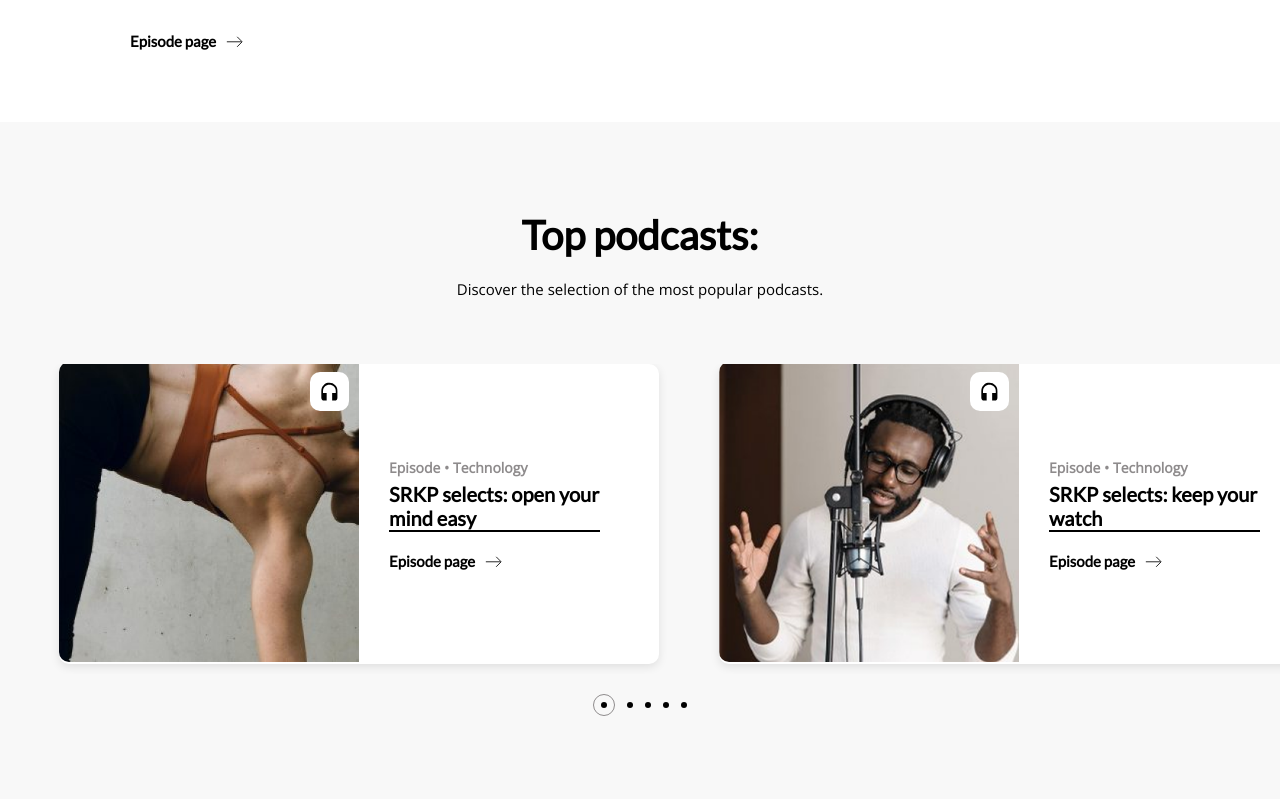
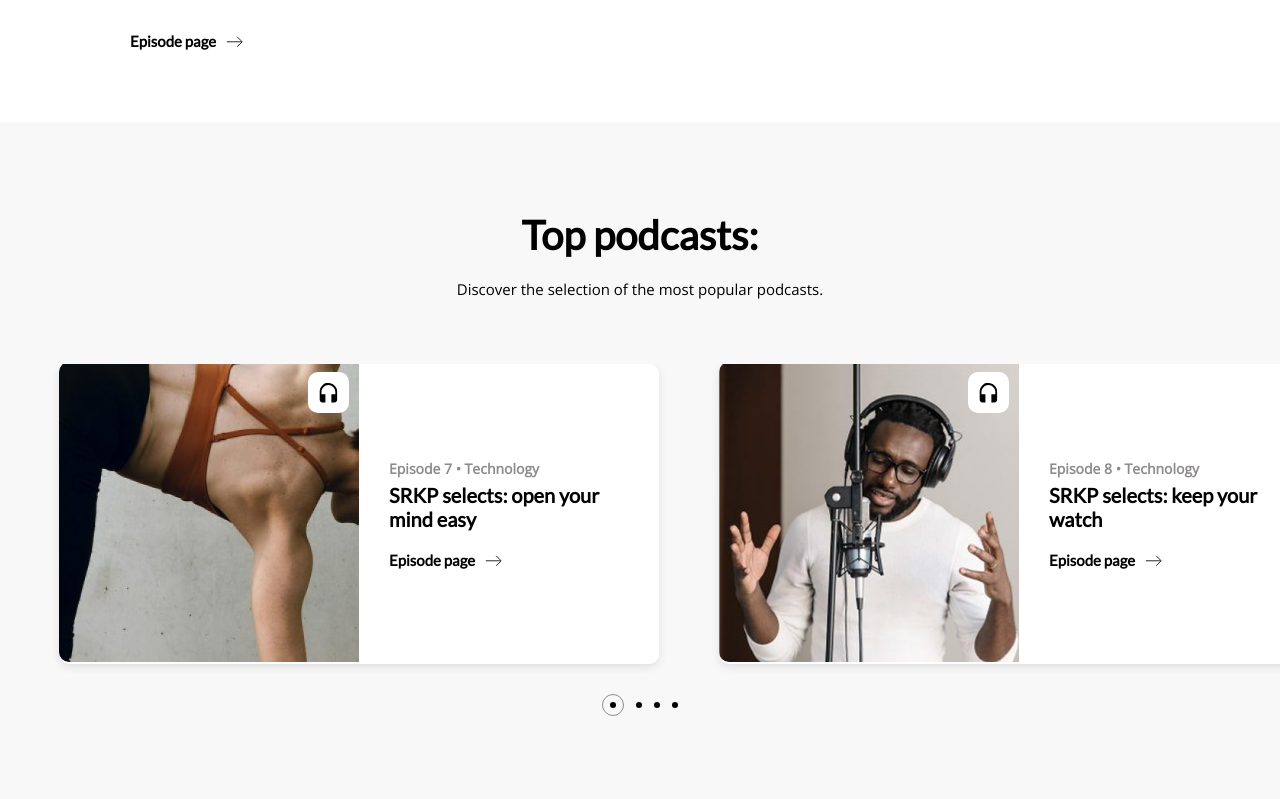
Before and after one commit to LinhAndroidDev/Web-PodCast, a React (Create React App) app: page / in a window 1280 px wide. Shown: the part 1601-2400 px from the top of the page. Built offline with nearby package versions, Linux system fonts and the light colour scheme.

Commit message:
update scroll page with indicator

```diff
--- a/src/App.css
+++ b/src/App.css
@@ -179,6 +179,20 @@ p.opensans {
   cursor: pointer;
 }
 
+.podcast-item {
+  flex: 0 0 auto;
+  width: 600px;
+  height: 300px;
+  background-color: white;
+  border-radius: 10px;
+  box-shadow: 0 3px 10px rgba(0,0,0,0.1);
+  margin-bottom: 10px;
+  display: flex;
+  justify-content: start;
+  align-items: center;
+  scroll-snap-align: center;
+}
+
 @keyframes App-logo-spin {
   from {
     transform: rotate(0deg);
--- a/src/App.js
+++ b/src/App.js
@@ -10,7 +10,7 @@ import { FooterView } from './view/FooterView';
 function App() {
   return (
     <div className="App" style={{ display: 'flex', flexDirection: 'column' }}>
-      <Top/>
+      <Top />
 
       <BodyView />
 
--- a/src/view/DotIndicator.js
+++ b/src/view/DotIndicator.js
@@ -1,20 +1,10 @@
-import { useState } from "react";
-
-export const DotIndicator = () => {
-    const [activeIndex, setActiveIndex] = useState(0);
-    const totalDots = 5;
-
+export const DotIndicator = ({activeIndex, onDotClick, totalDots}) => {
     return (
-        <div style={{
-            display: 'flex',
-            justifyContent: 'center',
-            alignItems: 'center',
-            marginTop: '20px'
-        }}>
+        <div style={{ display: 'flex', justifyContent: 'center', alignItems: 'center', marginTop: '20px' }}>
             {Array.from({ length: totalDots }).map((_, index) => (
                 <div
                     key={index}
-                    onClick={() => setActiveIndex(index)}
+                    onClick={() => onDotClick(index)}
                     style={{
                         width: activeIndex === index ? '20px' : '6px',
                         height: activeIndex === index ? '20px' : '6px',
@@ -23,7 +13,7 @@ export const DotIndicator = () => {
                         border: activeIndex === index ? '1px solid #8E8B8C' : null,
                         margin: '0 6px',
                         cursor: 'pointer',
-                        transition: 'background-color 0.3s',
+                        transition: 'all 0.3s ease',
                         display: 'flex',
                         justifyContent: 'center',
                         alignItems: 'center'
--- a/src/view/ListPodCast.js
+++ b/src/view/ListPodCast.js
@@ -1,7 +1,7 @@
+import { useEffect, useRef, useState } from "react";
+import { NextPage } from "./NextPage";
 import { DotIndicator } from "./DotIndicator";
-import { ImagePodCast } from "./ImagePodCast";
-import { InformationPodCast } from "./InformationPodCast";
-import { NextPage } from "./NextPage";
+
 
 export const ListPodCast = () => {
     const podcasts = [
@@ -20,42 +20,139 @@ export const ListPodCast = () => {
             episodeQuantity: 9,
             srkpSelect: 'to hide behind safe'
         },
+        {
+            image: '/assets/podcast_3.png',
+            episodeQuantity: 9,
+            srkpSelect: 'to hide behind safe'
+        },
     ]
 
+    const [activeIndex, setActiveIndex] = useState(0);
+    const containerRef = useRef(null);
+
+    useEffect(() => {
+        const container = containerRef.current;
+        if (!container) return;
+
+        let animationFrameId;
+
+        const handleScroll = () => {
+            if (animationFrameId) return;
+
+            animationFrameId = requestAnimationFrame(() => {
+                const items = container.querySelectorAll('.podcast-item');
+                const containerRect = container.getBoundingClientRect();
+                const containerCenter = containerRect.left + containerRect.width / 2;
+
+                const isAtStart = container.scrollLeft <= 10;
+                const isAtEnd = container.scrollLeft + container.clientWidth >= container.scrollWidth - 10;
+
+                if (isAtStart) {
+                    if (activeIndex !== 0) setActiveIndex(0);
+                } else if (isAtEnd) {
+                    if (activeIndex !== items.length - 1) setActiveIndex(items.length - 1);
+                } else {
+                    let closestItem = null;
+                    let minDistance = Infinity;
+
+                    items.forEach((item, index) => {
+                        const itemRect = item.getBoundingClientRect();
+                        const itemCenter = itemRect.left + itemRect.width / 2;
+                        const distance = Math.abs(containerCenter - itemCenter);
+
+                        if (distance < minDistance) {
+                            minDistance = distance;
+                            closestItem = index;
+                        }
+                    });
+
+                    if (closestItem !== null && closestItem !== activeIndex) {
+                        setActiveIndex(closestItem);
+                    }
+                }
+
+                animationFrameId = null;
+            });
+        };
+
+        container.addEventListener('scroll', handleScroll);
+        return () => {
+            container.removeEventListener('scroll', handleScroll);
+            if (animationFrameId) cancelAnimationFrame(animationFrameId);
+        };
+    }, [activeIndex]);
+
+    const scrollToItem = (index) => {
+        const items = containerRef.current.querySelectorAll('.podcast-item');
+        if (items[index]) {
+            items[index].scrollIntoView({
+                behavior: 'smooth',
+                block: 'nearest',
+            });
+        }
+    };
+
     return (
-        <div style={{ backgroundColor: '#F8F8F8', width: '100%', paddingBottom: '107px' }}>
+        <div style={{ backgroundColor: '#F8F8F8', width: '100%', paddingBottom: '150px' }}>
             <p className='lato' style={{ fontSize: '40px', textAlign: 'center', marginTop: '89px' }}>Top podcasts:</p>
             <p className='opensans' style={{ fontSize: '15px', textAlign: 'center', fontWeight: 'normal', marginTop: '20px' }}>Discover the selection of the most popular podcasts.</p>
-            <div style={{
+            <div
+                ref={containerRef}
+                style={{
                     display: 'flex',
                     overflowX: 'auto',
                     gap: '60px',
-                marginTop: '65px'
-            }}>
+                    marginTop: '65px',
+                    scrollSnapType: 'x mandatory',
+                    scrollBehavior: 'smooth',
+                    WebkitOverflowScrolling: 'touch',
+                    msOverflowStyle: 'none',
+                    scrollbarWidth: 'none',
+                    '&::-webkit-scrollbar': {
+                        display: 'none'
+                    }
+                }}
+            >
                 {Array.from({ length: podcasts.length }).map((_, index) => (
-                    <div key={index} style={{
-                        flex: '0 0 auto',
-                        width: '600px',
-                        height: '300px',
+                    <div
+                        key={index}
+                        data-index={index}
+                        className="podcast-item"
+                        style={{
                             marginLeft: index === 0 ? "59px" : "0px",
                             marginRight: index === podcasts.length - 1 ? "59px" : "0px",
-                        marginBottom: '10px',
+                        }}
+                    >
+                        <div style={{ position: 'relative' }}>
+                            <img src={podcasts[index].image} style={{
+                                width: '300px',
+                                height: '300px',
+                                borderTopLeftRadius: '10px',
+                                borderBottomLeftRadius: '10px',
+                            }} />
+                            <img src='/assets/ic_earphone.svg' style={{
+                                width: '25px',
+                                height: '25px',
+                                paddingTop: '8px',
+                                paddingBottom: '8px',
+                                paddingLeft: '8px',
+                                paddingRight: '8px',
+                                position: 'absolute',
+                                top: '10px',
+                                right: '10px',
                                 backgroundColor: 'white',
-                        borderRadius: '10px',
-                        boxShadow: '0 3px 10px rgba(0,0,0,0.1)',
-                        display: 'flex',
-                        justifyContent: 'start',
-                        alignItems: 'center',
-                    }}>
-                        <ImagePodCast image={podcasts[index].image} width={'300px'} />
+                                borderRadius: '10px'
+                            }} />
+                        </div>
                         <div style={{ display: 'flex', flexDirection: 'column', alignItems: 'start', marginLeft: '30px', marginRight: '59px' }}>
-                            <InformationPodCast quantity={podcasts[index].quantity} srkpSelect={podcasts[index].srkpSelect} />
+                            <p className='opensans' style={{ fontSize: '14px', color: '#8E8B8C', textAlign: 'start' }}>Episode {podcasts[index].episodeQuantity} • Technology</p>
+                            <p className='lato' style={{ fontSize: '20px', marginTop: '5px' }}>SRKP selects: {podcasts[index].srkpSelect}</p>
                             <NextPage marginTop={'20px'} />
                         </div>
                     </div>
                 ))}
             </div>
-            <DotIndicator />
+            <DotIndicator activeIndex={activeIndex} onDotClick={scrollToItem} totalDots={podcasts.length} />
         </div>
     );
 }
```
Lines whose indentation alone changed are shown as unchanged.
